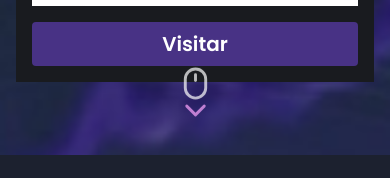
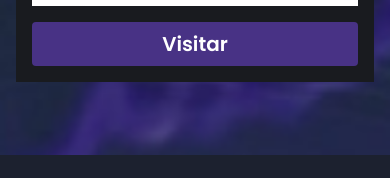
Before and after one commit to KaianDev/lunar-dev, a Next.js app: page / in a window 390 px wide. Shown: the part 657-835 px from the top of the page. Built offline with nearby package versions, Linux system fonts and the light colour scheme.

Commit message:
fix: adjustment in the scroll icon to hide in mobile

```diff
--- a/src/components/ui/MainSection.tsx
+++ b/src/components/ui/MainSection.tsx
@@ -53,7 +53,7 @@ const MainSection = () => {
           </button>
         </div>
       </div>
-      <div className="absolute bottom-4 flex animate-bounce flex-col opacity-70">
+      <div className="absolute bottom-4 hidden animate-bounce flex-col opacity-70 sm:flex">
         <MouseIcon size={35} className="-mb-2 text-white" />
         <ChevronDown size={35} className="text-luna-pink" />
       </div>
```
